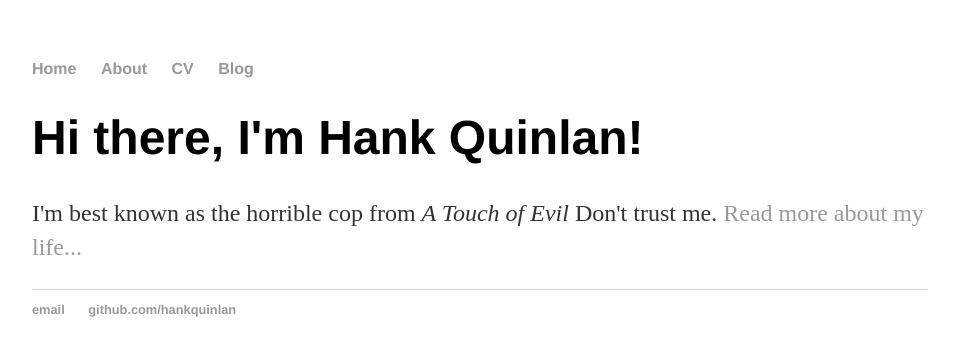
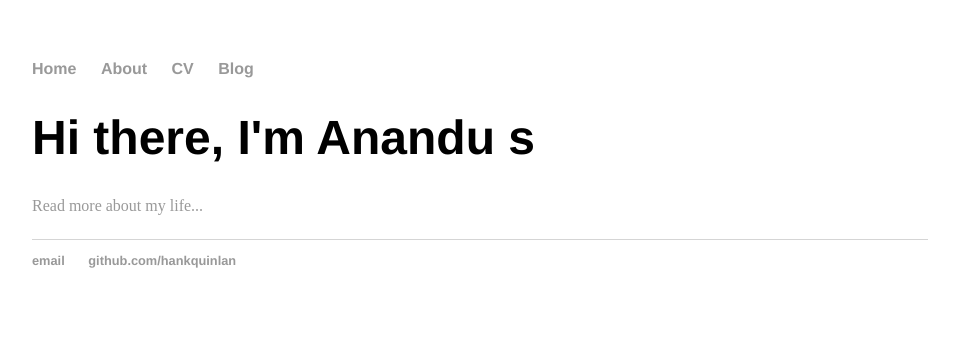
Before and after one commit to anandu97/anandu97.github.io, a Jekyll site: the page built from index.html, in a window 1280 px wide. Shown: the top 356 px of the page, without its empty margins (160-1115 px from the left). Built offline with Jekyll 4.4.1, drawn with Linux system fonts in a browser that asks for light colours.

Commit message:
Update index.html

```diff
--- a/index.html
+++ b/index.html
@@ -1,8 +1,8 @@
 ---
 layout: default
-title: Hank Quinlan, Horrible Cop
+title: Anandu S
 ---
 <div class="blurb">
-	<h1>Hi there, I'm Hank Quinlan!</h1>
-	<p>I'm best known as the horrible cop from <em>A Touch of Evil</em> Don't trust me. <a href="/about">Read more about my life...</a></p>
+	<h1>Hi there, I'm Anandu s</h1>
+	  <a href="/about">Read more about my life...</a></p>
 </div><!-- /.blurb -->
```
